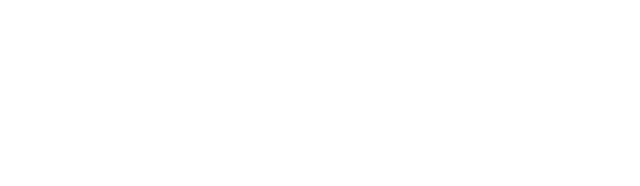
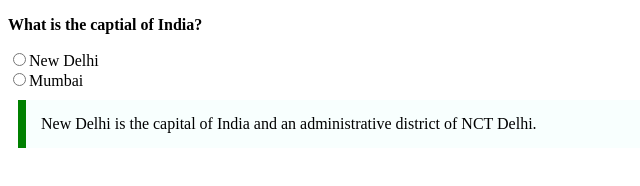
Before and after one commit to acciojob/trivia-Alkeshkumar94, a website: page main.html in a window 1280 px wide. Shown: the whole page, without its empty margins (0-640 px from the left). Drawn offline with Linux system fonts and the light colour scheme.

Commit message:
created a submission

```diff
--- a/main.html
+++ b/main.html
@@ -8,6 +8,10 @@
 
 <body>
 	<!-- the entire body must be written by student -->
+	<p style="font-weight:bold">What is the captial of India?</p>
+	<input type="radio" name="1">New Delhi<br>
+	<input type="radio" name="1">Mumbai
+	<blockquote style="max-width:600px;margin:10px;padding:15px;Border-left: 8px solid green;Background-color:#f8fffe">New Delhi is the capital of India and an administrative district of NCT Delhi.</blockquote>
     <script type="text/javascript" src="./script.js">
 </script>
 
```
